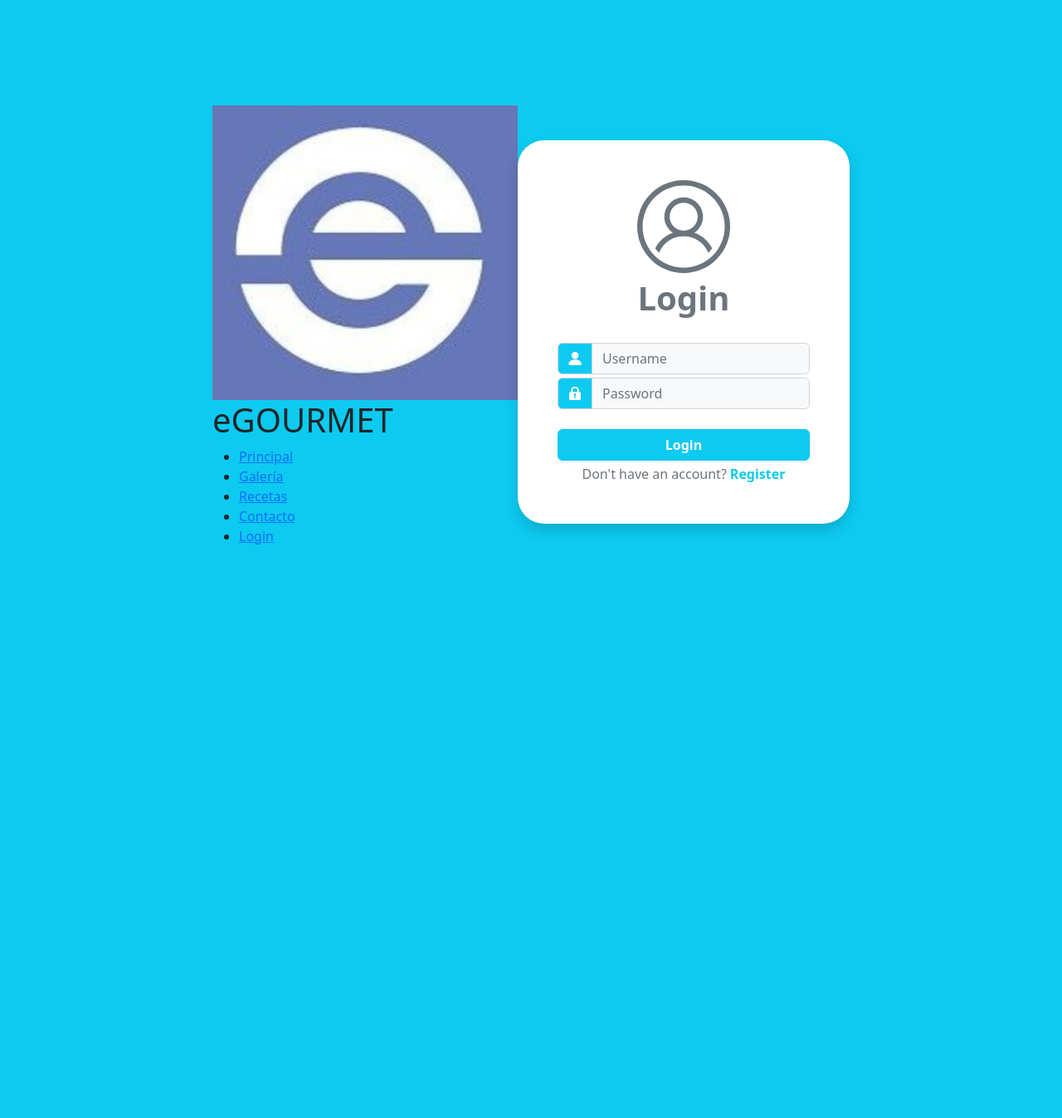
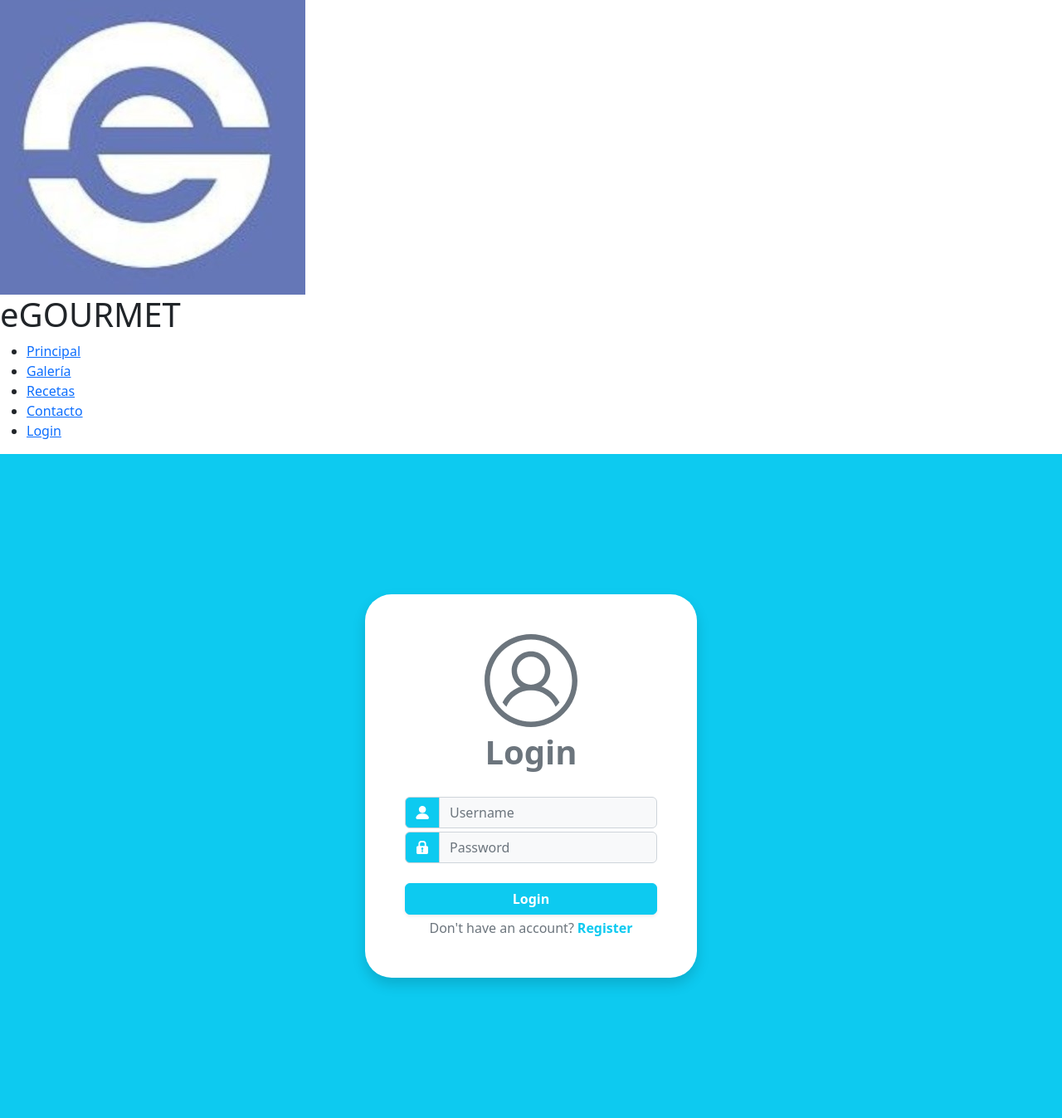
Before and after one commit to fullstackcodo2023/TPOg4, a Flask app: template templates/login.html in a window 1280 px wide. Shown: the whole page at 83% size. Before the commit the page ends 656 px from the top, so only its background shows below. Run offline with Flask 3, Linux system fonts and the light colour scheme; the template is opened without the code that fills it, so the values that code supplies are empty.

Commit message:
Update login.html
login mod

```diff
--- a/templates/login.html
+++ b/templates/login.html
@@ -7,13 +7,14 @@
     <meta http-equiv="X-UA-Compatible" content="IE=edge" />
     <meta name="viewport" content="width=device-width, initial-scale=1.0" />
     <title>Login Page</title>
+    <link rel="stylesheet" href="css/login.css">
     <link href="https://cdn.jsdelivr.net/npm/bootstrap@5.2.0/dist/css/bootstrap.min.css" rel="stylesheet"
         integrity="sha384-gH2yIJqKdNHPEq0n4Mqa/HGKIhSkIHeL5AyhkYV8i59U5AR6csBvApHHNl/vI1Bx" crossorigin="anonymous" />
 </head>
 
 
 
-<body class="bg-info d-flex justify-content-center align-items-center vh-100">
+<body>
 
 <header>
 
@@ -48,6 +49,8 @@
     </header>
 
 <main>
+
+<div class="bg-info d-flex justify-content-center align-items-center vh-100">
     <form id=inicio action="#">
         <div class="bg-white p-5 rounded-5 text-secondary shadow" style="width: 25rem">
             <div class="d-flex justify-content-center">
@@ -77,6 +80,7 @@
 
         </div>
     </form>
+</div>
 </main>
     <script src="../JS/iniciar_sesion.js"></script>
 </body>
```
